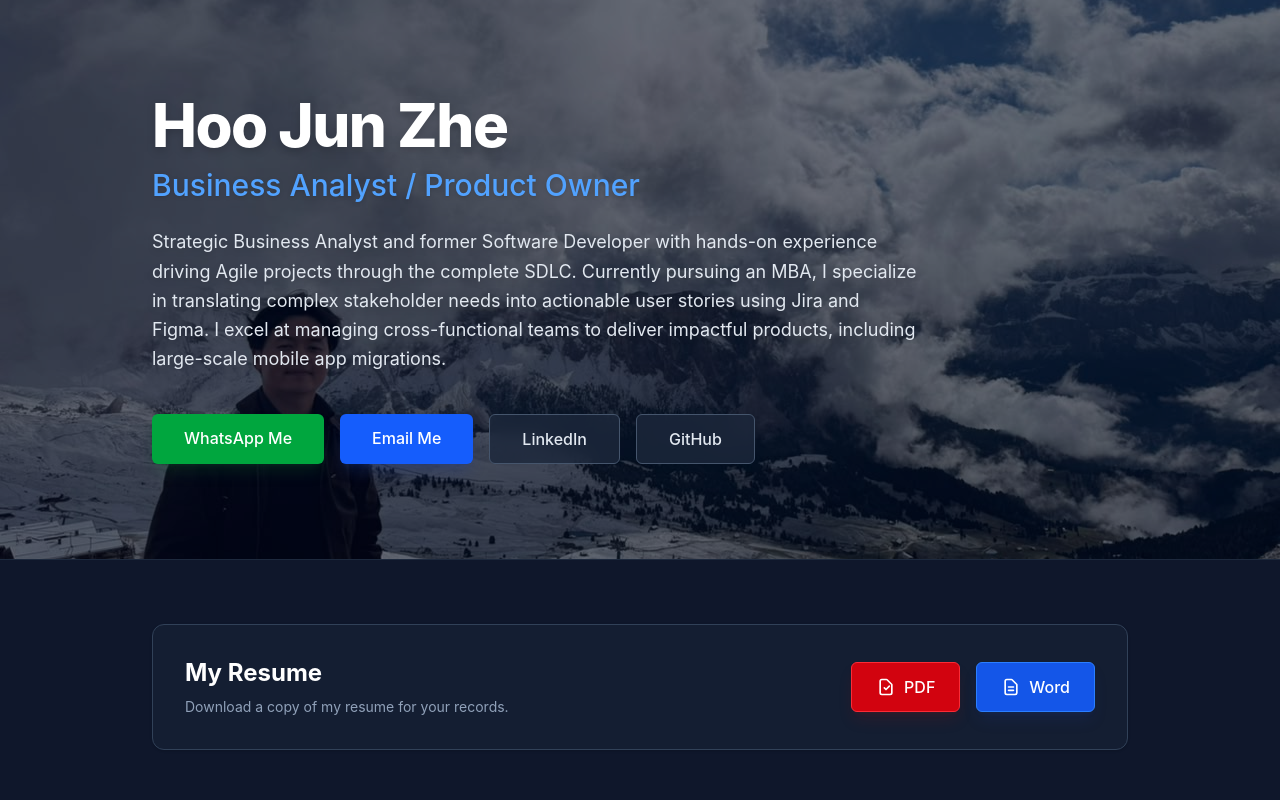
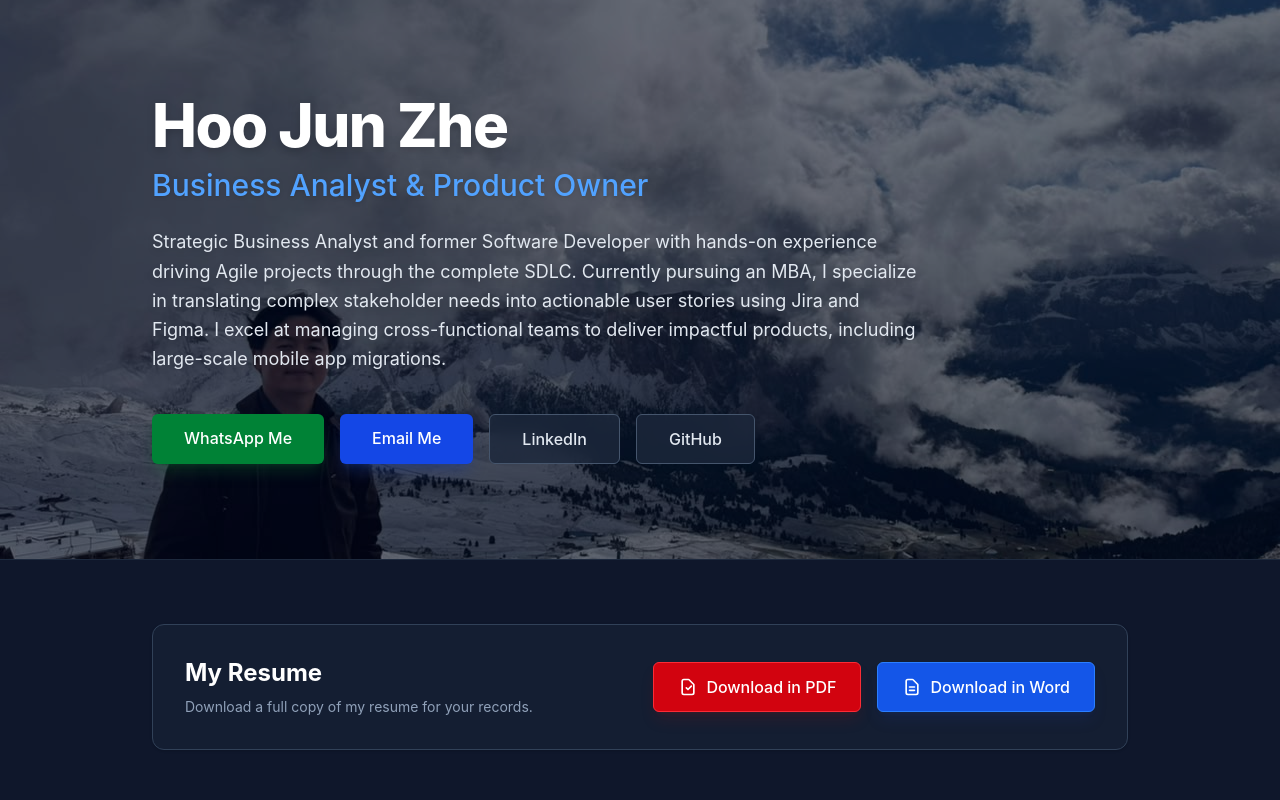
Before and after one commit to hoojunzhe/portfolio-website, a React (Vite) app: page / in a window 1280 px wide. Shown: the top 800 px of the page. Built offline with nearby package versions, Linux system fonts and the light colour scheme.

Commit message:
Update color scheme for CTA button

```diff
--- a/src/App.jsx
+++ b/src/App.jsx
@@ -40,7 +40,7 @@
         {/* Hero Content */}
         <div className="relative z-10 w-full max-w-5xl mx-auto px-6 py-20 text-center md:text-left flex flex-col items-center md:items-start">
           <h1 className="text-4xl md:text-6xl font-extrabold text-white tracking-tight drop-shadow-lg">Hoo Jun Zhe</h1>
-          <h2 className="text-xl md:text-3xl text-blue-400 font-medium mt-3 drop-shadow">Business Analyst / Product Owner</h2>
+          <h2 className="text-xl md:text-3xl text-blue-400 font-medium mt-3 drop-shadow">Business Analyst & Product Owner</h2>
 
           <p className="mt-6 text-base md:text-lg text-slate-200 leading-relaxed max-w-3xl drop-shadow-md">
             Strategic Business Analyst and former Software Developer with hands-on experience driving Agile projects through the complete SDLC. Currently pursuing an MBA, I specialize in translating complex stakeholder needs into actionable user stories using Jira and Figma. I excel at managing cross-functional teams to deliver impactful products, including large-scale mobile app migrations.
@@ -48,10 +48,12 @@
 
           {/* Mobile-friendly Button Stacking */}
           <div className="mt-10 flex flex-col sm:flex-row flex-wrap w-full sm:w-auto justify-center md:justify-start gap-4">
-            <a href="https://wa.me/60175517696" target="_blank" rel="noreferrer" className="bg-green-600 text-white px-8 py-3 rounded-md font-medium text-center hover:bg-green-500 transition shadow-lg shadow-green-900/30">
+            {/* UPDATED: Deeper Green WhatsApp Button */}
+            <a href="https://wa.me/60175517696" target="_blank" rel="noreferrer" className="bg-green-700 text-white px-8 py-3 rounded-md font-medium text-center hover:bg-green-600 transition shadow-lg shadow-green-900/40">
               WhatsApp Me
             </a>
-            <a href="mailto:hoojunzhe@gmail.com" className="bg-blue-600 text-white px-8 py-3 rounded-md font-medium text-center hover:bg-blue-500 transition shadow-lg shadow-blue-900/30">
+            {/* UPDATED: Deeper Blue Email Button */}
+            <a href="mailto:hoojunzhe@gmail.com" className="bg-blue-700 text-white px-8 py-3 rounded-md font-medium text-center hover:bg-blue-600 transition shadow-lg shadow-blue-900/40">
               Email Me
             </a>
             <a href="https://www.linkedin.com/in/hoojunzhe/" target="_blank" rel="noreferrer" className="bg-slate-800/80 backdrop-blur-sm text-slate-200 px-8 py-3 rounded-md font-medium text-center hover:bg-slate-700 transition border border-slate-600">
@@ -70,7 +72,7 @@
         <section className="bg-slate-800/40 p-8 rounded-xl border border-slate-700 flex flex-col md:flex-row items-center justify-between gap-6 shadow-sm">
           <div>
             <h3 className="text-2xl font-bold text-white mb-2">My Resume</h3>
-            <p className="text-slate-400 text-sm">Download a copy of my resume for your records.</p>
+            <p className="text-slate-400 text-sm">Download a full copy of my resume for your records.</p>
           </div>
 
           <div className="flex flex-col sm:flex-row gap-4 w-full md:w-auto">
@@ -84,7 +86,7 @@
                 <path strokeLinecap="round" strokeLinejoin="round" strokeWidth="2" d="M7 21h10a2 2 0 002-2V9.414a1 1 0 00-.293-.707l-5.414-5.414A1 1 0 0012.586 3H7a2 2 0 00-2 2v14a2 2 0 002 2z"></path>
                 <path strokeLinecap="round" strokeLinejoin="round" strokeWidth="2" d="M10 13l2 2 4-4"></path>
               </svg>
-              PDF
+              Download in PDF
             </a>
 
             {/* Word Download Button */}
@@ -96,12 +98,12 @@
               <svg className="w-5 h-5 mr-2" fill="none" stroke="currentColor" viewBox="0 0 24 24" xmlns="http://www.w3.org/2000/svg">
                 <path strokeLinecap="round" strokeLinejoin="round" strokeWidth="2" d="M9 12h6m-6 4h6m2 5H7a2 2 0 01-2-2V5a2 2 0 012-2h5.586a1 1 0 01.707.293l5.414 5.414a1 1 0 01.293.707V19a2 2 0 01-2 2z"></path>
               </svg>
-              Word
+              Download in Word
             </a>
           </div>
         </section>
 
-        {/* SKILLS SECTION (Updated Competencies) */}
+        {/* SKILLS SECTION */}
         <section>
           <h3 className="text-2xl font-bold border-b border-slate-700 pb-2 mb-8 text-white">Core Competencies</h3>
           <div className="grid grid-cols-2 gap-3 md:gap-4">
@@ -129,7 +131,7 @@
               Hokenso (subsidiary under Hitachi ebWorx) ↗
             </a>
             <ul className="list-disc list-outside ml-5 space-y-2 text-slate-300 text-sm md:text-base">
-              <li>Main consultant for SG insurance mobile app project and React Native migration project.</li>
+              <li>Main PIC of SG insurance app and React Native migration project.</li>
               <li>Collaborate with cross-functional team (Product, UX, QA, Dev etc...) on Scrum-Agile methodology and be involved throughout the SDLC phases.</li>
               <li>Prepare functional specification document (FSD), process / data mapping, and other documentations to ensure the requirement is aligned.</li>
               <li>Gather, analyze and refine the requirements from stakeholders, then translate into user story with Jira, Confluence and Figma.</li>
```
Also changed, not shown: 1 other file (tests, documents, lock files or other folders).
